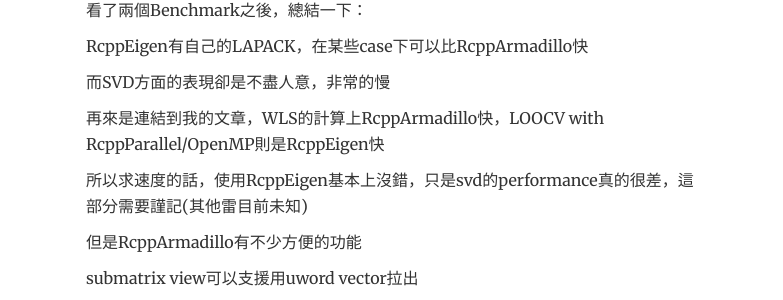
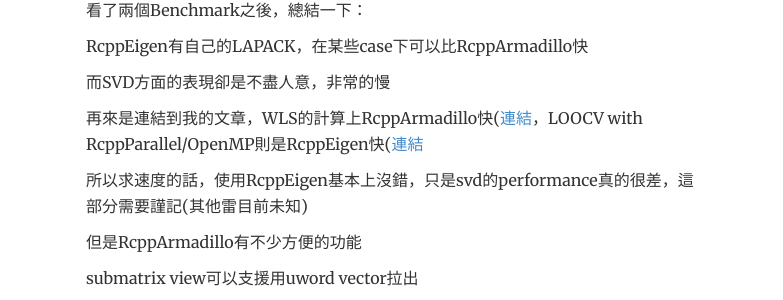
Before and after one commit to chengyucatch/chingchuan-chen.github.com, a Jekyll site: the page built from _posts/2016-12-31-Differences-between-RcppEigen-and-RcppArmadillo.md, in a window 1280 px wide and 900 px high, scrolled down 1898 px. Shown: the part 274-574 px from the top of the window, without its empty margins (248-1031 px from the left). Built offline with Jekyll 4.4.1, drawn with Linux system fonts in a browser that asks for light colours; comment, search, counter and statistics services are not loaded.

Commit message:
add urls

```diff
--- a/_posts/2016-12-31-Differences-between-RcppEigen-and-RcppArmadillo.md
+++ b/_posts/2016-12-31-Differences-between-RcppEigen-and-RcppArmadillo.md
@@ -100,7 +100,7 @@
 
 而SVD方面的表現卻是不盡人意，非常的慢
 
-再來是連結到我的文章，WLS的計算上RcppArmadillo快，LOOCV with RcppParallel/OpenMP則是RcppEigen快
+再來是連結到我的文章，WLS的計算上RcppArmadillo快([連結](http://chingchuan-chen.github.io/posts/2016/12/31/weighted-least-square-algorithm)，LOOCV with RcppParallel/OpenMP則是RcppEigen快([連結](http://chingchuan-chen.github.io/posts/2016/12/31/RcppEigen-Work-With-RcppParall)
 
 所以求速度的話，使用RcppEigen基本上沒錯，只是svd的performance真的很差，這部分需要謹記(其他雷目前未知)
 
```
